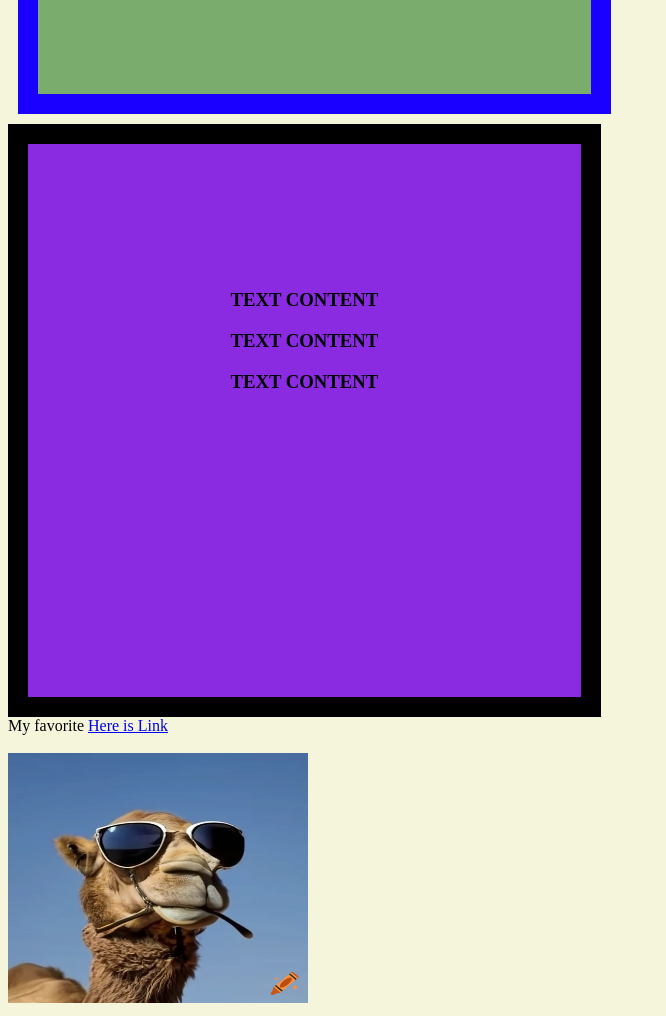
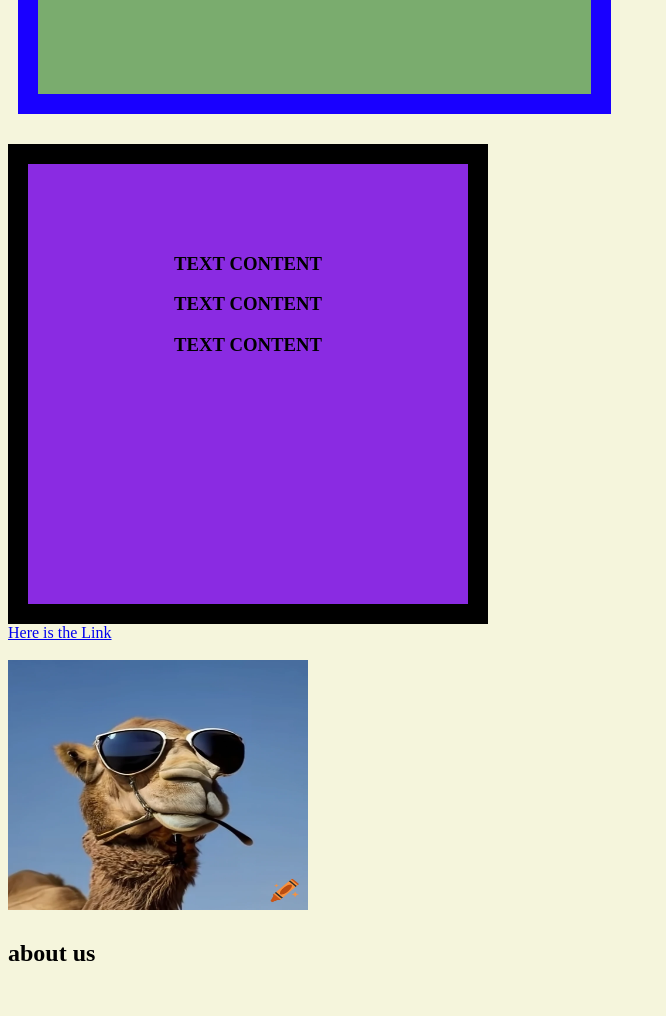
Before and after one commit to amanuelghe84/myFirstHtmlPrj, a plain HTML site: page index.html in a window 1280 px wide. Shown: the part 1020-2036 px from the top of the page, without its empty margins (0-666 px from the left). After the commit the page ends 2007 px from the top, so only its background shows below. Drawn offline with Linux system fonts and the light colour scheme.

Commit message:
initial commit

```diff
--- a/css/index.css
+++ b/css/index.css
@@ -9,7 +9,7 @@ body{
   }
 
   .shiny {
-     color: rgb(21, 199, 66);
+     color: rgb(25, 84, 73);
      font-size: 30px;
   }
 
@@ -64,7 +64,7 @@ body{
    border-style: solid;
    border-width: 20px;
    text-align: 20%;
-   padding: 10%;
-   margin-top: 10px;
+   padding: 70px;
+   margin-top: 30px;
    text-align: center;
   }
--- a/index.html
+++ b/index.html
@@ -72,10 +72,10 @@
             <h3>TEXT CONTENT</h3>
         </div>
         <!-- dv.ourBox>h3{TEXT CONTENT}*3 -->
- My favorite
+
 
  <a href="https://www.google.com/url?sa=i&url=https%3A%2F%2Fwww.craiyon.com%2Fimage%2FwGOulr0cSeiqW2Pwi-y24A&psig=AOvVaw187FRMkB74vN-JzxN9dFgT&ust=1725718585064000&source=images&cd=vfe&opi=89978449&ved=0CBEQjRxqFwoTCOiOkfvArogDFQAAAAAdAAAAABAE">
-    Here is Link
+    Here is the Link
 </a>
 <br/>
 <br />
```
